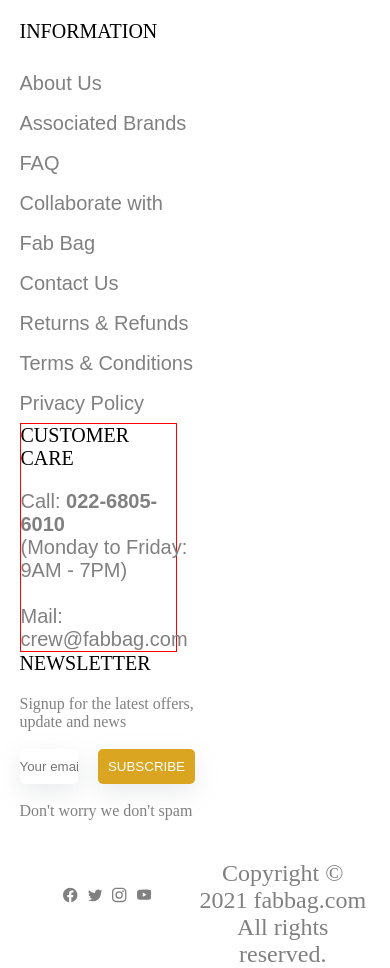
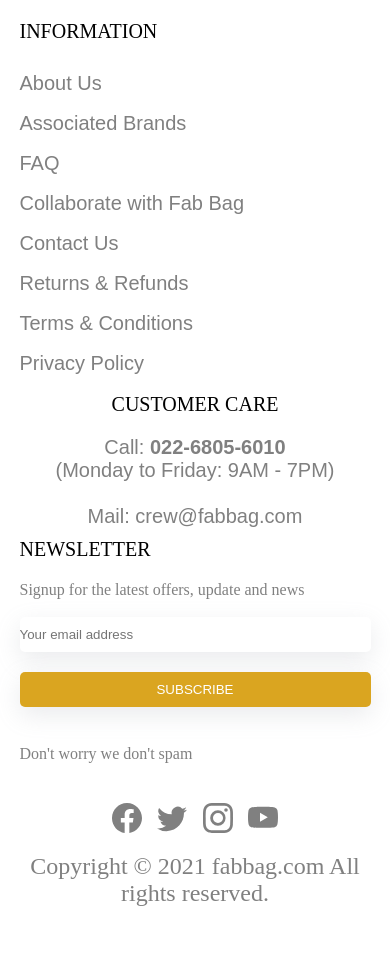
Before and after one commit to Jitsu-13/Fab-Bag, a website: page footer.html in a window 390 px wide. After the commit the page ends 927 px from the top, so only its background shows below. Drawn offline with nearby package versions, Linux system fonts and the light colour scheme.

Commit message:
style.css

```diff
--- a/Styles/footer.css
+++ b/Styles/footer.css
@@ -71,6 +71,7 @@
     text-align: center;
     font-size:1.5em;
     color: gray;
+    margin-bottom: 20px;
 }
 
 /* Medium Screen */
@@ -107,20 +108,48 @@
 /* Small Screen */
 
 @media screen and (max-width:769px){
-    footer{
-        width:90%
-    }
     #foot_body{
         display: grid;
-        grid-template-columns: repeat(1,100vws);
+        grid-template-columns: repeat(1,90vw);
     }
     #customer{
         grid-area: 3/1/4/2;
-        width: 90%;
-        border: 1px solid red;
+        width: 100%;
+        /* border: 1px solid red;   */
+        text-align: center;
+        margin-top: 10px;
+        margin-bottom: 10px;
     }
     #news{
         grid-area: 4/1/5/2;
     }
+    #update{
+        display: block;
+    }
+    #update>input,#update>button{
+        width: 100%;
+        margin-bottom: 20px;
+    }
+    #copy{
+        display: block;
+    }
+    #social{
+        width: 50%;
+        display: flex;
+        gap:10px;
+        /* border: 1px solid teal; */
+        margin:auto;
+        justify-content: space-evenly;
+        color: gray;
+        size: 50px;
+        margin-top: 20px;
+        margin-bottom: 20px;
+    }
+    footer>div>p{
+        text-align: center;
+        font-size:1.5em;
+        color: gray;
+        margin-bottom: 20px;
+    }
 
 }
```
